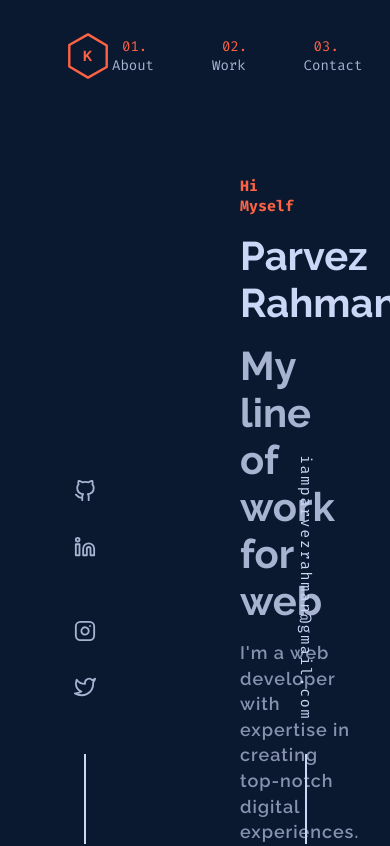
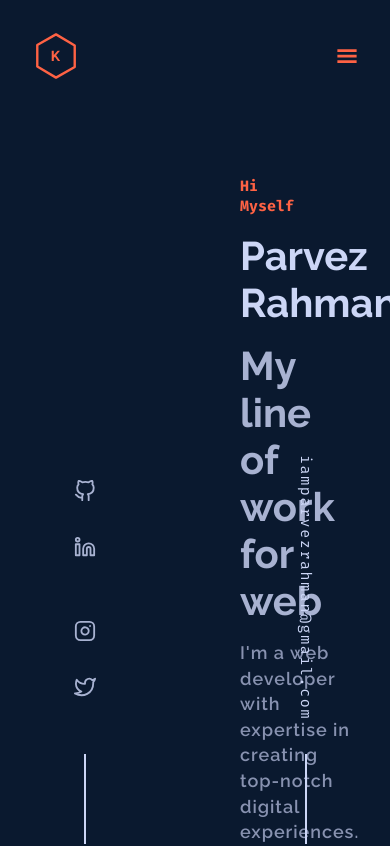
Before and after one commit to Parvez-Rahman100/next-portfolio, a Next.js app: page / in a window 390 px wide. Shown: the top 846 px of the page. Built offline with nearby package versions, Linux system fonts and the light colour scheme.

Commit message:
making navbar responsive

```diff
--- a/src/scss/_main.scss
+++ b/src/scss/_main.scss
@@ -1,3 +1,9 @@
 main {
   margin: 0 15rem;
+  transition: 0.3s ease-in-out;
 }
+.blur {
+  filter: blur(10px);
+  pointer-events: none;
+  user-select: none;
+}
--- a/src/scss/sections/_navbar.scss
+++ b/src/scss/sections/_navbar.scss
@@ -29,6 +29,15 @@
           fill: #64dad91a;
         }
       }
+    }
+    .nav-responsive-toggle {
+      display: none;
+      color: var(--theme-color);
+      font-size: var(--tlarge2);
+      justify-content: center;
+      align-items: center;
+      transition: 0.3s ease-in-out;
+      z-index: 15;
     }
     .nav-items {
       display: flex;
@@ -63,6 +72,39 @@
         }
       }
     }
+    @media screen and (max-width: 1020px) {
+      padding: 0 2rem;
+      .nav-responsive-toggle {
+        display: flex;
+        z-index: 15;
+      }
+
+      .nav-items {
+        position: fixed;
+        height: 100vh;
+        right: 0;
+        width: 0%;
+        opacity: 0;
+        visibility: hidden;
+        top: 0;
+        padding: 50px 10px;
+        background-color: var(--light-navy);
+        flex-direction: column;
+        justify-content: center;
+        align-items: center;
+        transition: 0.3s ease-in-out;
+        z-index: 11;
+        &-list {
+          flex-direction: column;
+        }
+      }
+
+      .nav-responsive {
+        width: min(75vw, 400px);
+        visibility: visible;
+        opacity: 1;
+      }
+    }
   }
   .blur-nav {
     height: 80px;
--- a/src/sections/Navbar.tsx
+++ b/src/sections/Navbar.tsx
@@ -2,6 +2,8 @@
 import Logo from "@/components/logo";
 import Link from "next/link";
 import { useEffect, useState } from "react";
+import { CgClose } from "react-icons/cg";
+import { GiHamburgerMenu } from "react-icons/gi";
 
 const Navbar = () => {
   const sectionLinks = [
@@ -11,12 +13,37 @@
   ];
 
   const [visible, setVisible] = useState(false);
+  const [responsiveVisible, setResponsiveVisible] = useState(false);
 
   useEffect(() => {
     window.addEventListener("scroll", () => {
       window.pageYOffset > 100 ? setVisible(true) : setVisible(false);
     });
   }, []);
+
+  useEffect(() => {
+    const links = document.querySelectorAll(".nav-items-list-item-link");
+    links.forEach((link) => {
+      link.addEventListener("click", () => setResponsiveVisible(false));
+    });
+    const nav = document.querySelector(".nav-items");
+    nav?.addEventListener("click", (e) => {
+      e.stopPropagation();
+    });
+    const html = document.querySelector("html");
+    html?.addEventListener("click", (e) => {
+      setResponsiveVisible(false);
+    });
+  }, []);
+
+  useEffect(() => {
+    const main = document.querySelector("main");
+    if (responsiveVisible) {
+      main?.classList.add("blur");
+    } else {
+      main?.classList.remove("blur");
+    }
+  }, [responsiveVisible]);
 
   return (
     <nav>
@@ -26,7 +53,24 @@
             <Logo />
           </Link>
         </div>
-        <div className="nav-items">
+        <div className="nav-responsive-toggle">
+          {responsiveVisible ? (
+            <CgClose
+              onClick={(e) => {
+                e.stopPropagation();
+                setResponsiveVisible(false);
+              }}
+            />
+          ) : (
+            <GiHamburgerMenu
+              onClick={(e) => {
+                e.stopPropagation();
+                setResponsiveVisible(true);
+              }}
+            />
+          )}
+        </div>
+        <div className={`${responsiveVisible && "nav-responsive"} nav-items`}>
           <ul className="nav-items-list">
             {sectionLinks.map(({ name, link }) => (
               <li key={name} className="nav-items-list-item">
```
